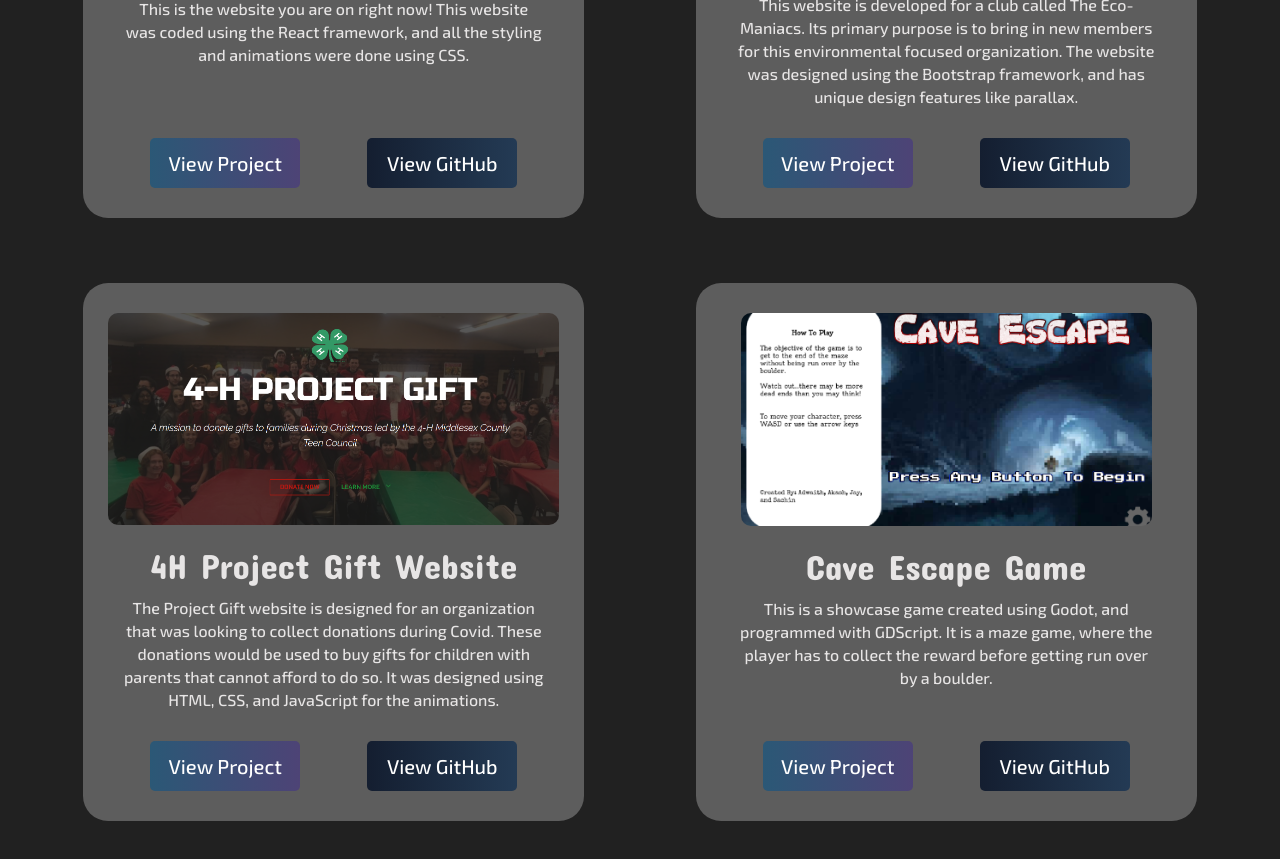
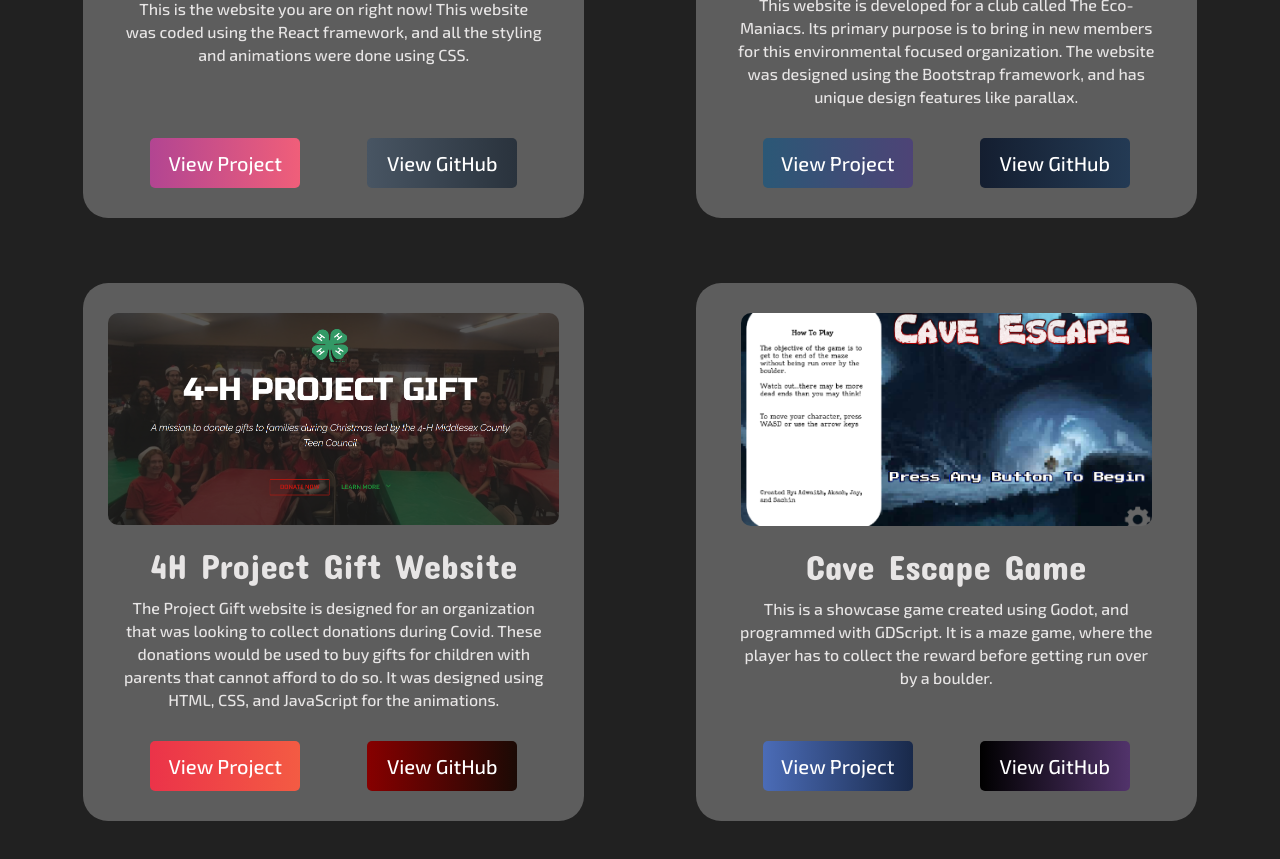
Before and after one commit to qwerty111i/portfolio, a React (Create React App) app: page / in a window 1280 px wide. Shown: the part 4760-5619 px from the top of the page. Built offline with nearby package versions, Linux system fonts and the light colour scheme; the HTML template or start-up script is replaced by a standard one.

Commit message:
updated colors and animations

```diff
--- a/src/components/Portfolio.css
+++ b/src/components/Portfolio.css
@@ -136,25 +136,95 @@
     z-index: 0;
 }
 
-.project-link {
+.project-link:hover, .github-link:hover {
+    border: none;
+}
+
+.project-1 .project-link {
+    background-image: linear-gradient(to right, #B24592 0%, #F15F79  51%, #B24592  100%);
+    background-size: 200% auto;
+    transition: 0.5s;
+    color: white;
+}
+
+.project-1 .project-link:hover {
+    background-position: right center;
+}
+
+.project-1 .github-link {
+    background-image: linear-gradient(to right, #485563 0%, #29323c  51%, #485563  100%);
+    background-size: 200% auto;
+    transition: 0.5s;
+    color: white;
+}
+
+.project-1 .github-link:hover {
+    background-position: right center;
+}
+
+.project-2 .project-link {
     background-image: linear-gradient(to right, #2b5876 0%, #4e4376  51%, #2b5876  100%);
     background-size: 200% auto;
     transition: 0.5s;
     color: white;
 }
 
-.project-link:hover {
+.project-2 .project-link:hover {
     background-position: right center;
 }
 
-.github-link {
+.project-2 .github-link {
     background-image: linear-gradient(to right, #141E30 0%, #243B55  51%, #141E30  100%);
     transition: 0.5s;
     background-size: 200% auto;
     color: white;
 }
 
-.github-link:hover {
+.project-2 .github-link:hover {
+    background-position: right center;
+}
+
+.project-3 .project-link {
+    background-image: linear-gradient(to right, #EB3349 0%, #F45C43  51%, #EB3349  100%);
+    background-size: 200% auto;
+    transition: 0.5s;
+    color: white;
+}
+
+.project-3 .project-link:hover {
+    background-position: right center;
+}
+
+.project-3 .github-link {
+    background-image: linear-gradient(to right, #870000 0%, #190A05  51%, #870000  100%);
+    background-size: 200% auto;
+    transition: 0.5s;
+    color: white;
+}
+
+.project-3 .github-link:hover {
+    background-position: right center;
+}
+
+.project-4 .project-link {
+    background-image: linear-gradient(to right, #4b6cb7 0%, #182848  51%, #4b6cb7  100%);
+    background-size: 200% auto;
+    transition: 0.5s;
+    color: white;
+}
+
+.project-4 .project-link:hover {
+    background-position: right center;
+}
+
+.project-4 .github-link {
+    background-image: linear-gradient(to right, #000000 0%, #53346D  51%, #000000  100%);
+    background-size: 200% auto;
+    transition: 0.5s;
+    color: white;
+}
+
+.project-4 .github-link:hover {
     background-position: right center;
 }
 
--- a/src/components/Portfolio.js
+++ b/src/components/Portfolio.js
@@ -28,7 +28,7 @@ const Portfolio = () => {
                   View Project
                 </button>
                 <button className='github-link'
-                onClick={() => window.location.href = '/'}>
+                onClick={() => window.location.href = 'https://github.com/qwerty111i/portfolio'}>
                   View GitHub
                 </button>
               </div>
--- a/src/components/Timeline.js
+++ b/src/components/Timeline.js
@@ -1,9 +1,19 @@
-import React from 'react'
+import React, { useState, useEffect } from 'react'
 import './Timeline.css'
 
 import { Slide } from "react-awesome-reveal";
 
 const Timeline = () => {
+
+    const [mobileView, setMobileView] = useState(window.innerWidth <= 850);
+    useEffect(() => {
+        const handleResize = () => {
+            setMobileView(window.innerWidth <= 850);
+        };
+        window.addEventListener('resize', handleResize);
+        return () => window.removeEventListener('resize', handleResize);
+    }, []);
+
   return (
     <div className='timeline-container'>
         <h1 className='timeline-title time-title'>Work Experience and Projects</h1>
@@ -25,7 +35,7 @@ const Timeline = () => {
             </div>
             <div className='timeline-item'>
                 <div className='timeline-circle c2' />
-                <Slide direction="left" triggerOnce>
+                <Slide direction={mobileView ? 'right' : 'left'} triggerOnce>
                     <div className='timeline-content'>
                         <p className='timeline-date'>June 2022 - August 2022</p>
                         <h2 className='timeline-title'>TechUnison</h2>
@@ -54,7 +64,7 @@ const Timeline = () => {
             </div>
             <div className='timeline-item'>
                 <div className='timeline-circle c4' />
-                <Slide direction="left" triggerOnce>
+                <Slide direction={mobileView ? 'right' : 'left'} triggerOnce>
                     <div className='timeline-content'>
                         <p className='timeline-date'>May 2021</p>
                         <h2 className='timeline-title'>4H Project Gift Website</h2>
```
